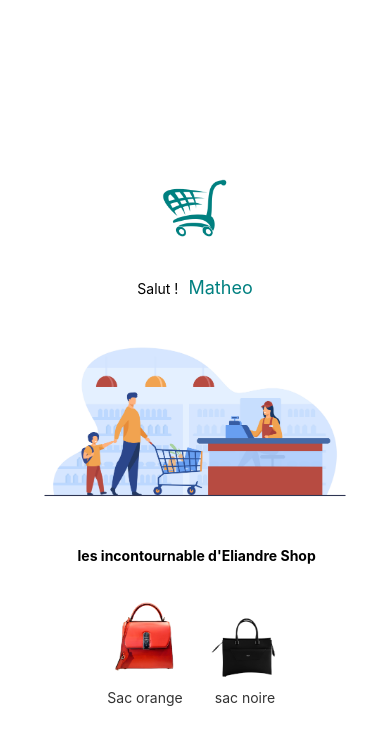
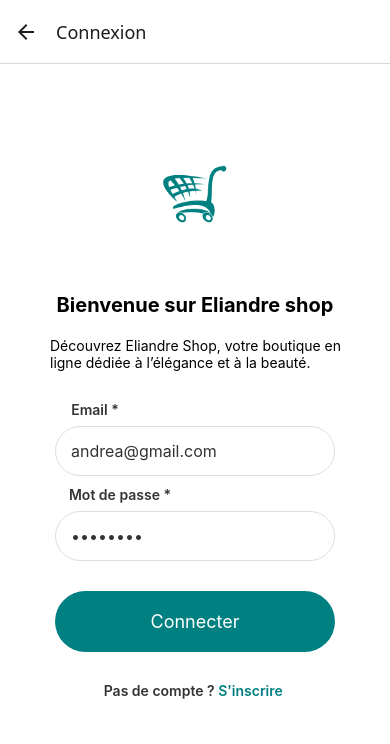
Before and after one commit to magrigsdev/eliandre-shop-mobile, a React Native app: screen /Connexion in a window 390 px wide. Shown: the top 744 px of the page. Built offline with nearby package versions, Linux system fonts and the light colour scheme.

Commit message:
Feat/navigate connexion inscription (#7)
* chore conflit fix

* fix(stackNavigator) en cours de debeugage

* refactor (navigate) correction de debogage en cours

```diff
--- a/App.js
+++ b/App.js
@@ -2,7 +2,7 @@
 
 
 import StackNavigator from './navigations/stackNavigator';
-import { NavigationContainer } from "@react-navigation/native";
+
 import ConnexionScreen from './screens/connexionScreen';
 import InscriptionScreen from './screens/inscriptionScreen';
 import WelcomeScreen from './screens/welcomeScreen';
@@ -10,13 +10,13 @@ import AccueilScreen from './screens/accueilScreen';
 
 export default function App() {
   return (
-      // <NavigationContainer>
-      //   <StackNavigator/>
-      // </NavigationContainer>
+        <>
+          <StackNavigator/>
+        </>
 
-    //<ConnexionScreen/>
+    // <ConnexionScreen/>
      //<InscriptionScreen/>
      //<WelcomeScreen/>
-    <AccueilScreen/>
+     //<AccueilScreen/>
   )
 }
--- a/navigations/stackNavigator.jsx
+++ b/navigations/stackNavigator.jsx
@@ -1,15 +1,21 @@
 import { createNativeStackNavigator } from "@react-navigation/native-stack";
 import WelcomeScreen from "../screens/welcomeScreen";
 import ConnexionScreen from "../screens/connexionScreen";
+import { NavigationContainer } from "@react-navigation/native";
 
 const Stack = createNativeStackNavigator()
 
 const StackNavigator = () => {
     return (
-        <Stack.Navigator initialRouteName="Welcome">
-            <Stack.Screen name="Welcome" component={WelcomeScreen}/>
-            <Stack.Screen name="Connexion" component={ConnexionScreen}/>
-        </Stack.Navigator>
+        <NavigationContainer>
+            <Stack.Navigator initialRouteName="Welcome">
+                <Stack.Screen name="Welcome" component={WelcomeScreen}
+
+                />
+                <Stack.Screen name="Connexion" component={ConnexionScreen}
+                />
+            </Stack.Navigator>
+        </NavigationContainer>
     )
 }
 export default StackNavigator
--- a/screens/accueilScreen.jsx
+++ b/screens/accueilScreen.jsx
@@ -9,7 +9,6 @@ const AccueilScreen = ({ navigate }) => {
             source={require('../assets/logo.png')}
             style={style.logo}  />
             <View style={style.contain}>
-
                 <Text style={style.text_1}>Salut !<Text style={style.text_2}>  Matheo</Text></Text>
             </View>
             <Image
--- a/screens/connexionScreen.jsx
+++ b/screens/connexionScreen.jsx
@@ -3,7 +3,7 @@ import { View,  Text, Image,Pressable, TextInput, ScrollView } from "react-nativ
 import { style } from "../styles/connexionStyle"
 
 
-const ConnexionScreen = ({ navigate }) => {
+const ConnexionScreen = ({ navigation }) => {
 
     // HOOKS INITIATION
     const [formData, setFormData] = useState({email:'', mtp:''})
@@ -75,16 +75,9 @@ const ConnexionScreen = ({ navigate }) => {
     const handleOnSubmit = () => {
         if(Validation()){
             console.log("login success")
-            console.log(emailValidate(formData.email))
-            console.log(emailValidate(formData.mtp))
-            console.log(errors)
         }
         else {
             console.log("failed")
-            console.log(emailValidate(formData.email))
-            console.log(emailValidate(formData.mtp))
-            console.log(errors.length)
-            console.log(errors)
         }
         setFormData({email:'', mtp:''})
 
@@ -114,6 +107,7 @@ const ConnexionScreen = ({ navigate }) => {
                             autoCapitalize="words"
                             autoCorrect={false}
                             keyboardType="default"
+                            secureTextEntry={true}
                             value={formData.email}
                             onChangeText = {(value)=> handleOnChange('email',value)}
                         />
@@ -125,7 +119,7 @@ const ConnexionScreen = ({ navigate }) => {
                         <TextInput
                             style={style.input}
                             placeholder="••••••••"
-                            secureTextEntry
+                            secureTextEntry = {true}
                             autoCapitalize="none"
                             value={formData.mtp}
                             onChangeText = {(value)=> handleOnChange('mtp',value)}
@@ -147,7 +141,9 @@ const ConnexionScreen = ({ navigate }) => {
                         <Text style={style.text_end}>Pas de compte ?
                         <Pressable
                         style={{paddingTop:10}}
-                        onPress={()=>navigate.navigate('Inscription')}><Text style={style.text_end_colored}> S'inscrire </Text>
+                        onPress={()=>navigation.navigate('Inscription')}
+                        >
+                        <Text style={style.text_end_colored}> S'inscrire </Text>
                         </Pressable>
                         </Text>
                     </View>
@@ -157,110 +153,3 @@ const ConnexionScreen = ({ navigate }) => {
             )
 }
 export default ConnexionScreen
-
-// const style = StyleSheet.create({
-//     main:{
-//         flex:1,
-//         justifyContent: 'center',    // centre le texte dans la box
-//         alignItems: 'center',
-//         fontFamily:'roboto',
-//         backgroundColor:'white',
-//         padding:30,
-//     },
-//     logo:{
-//         width:158,
-//         height:139,
-//     },
-//     title:{
-//         fontSize:20,
-//         fontWeight:'bold',
-//         marginBottom:20
-//     },
-//     subTitle:{
-//         fontSize:14,
-//         paddingLeft:20,
-//         marginBottom: 30,
-//     },
-//     contain:{
-//         justifyContent: 'center',    // centre le texte dans la box
-//         alignItems: 'center',
-//         padding:0,
-//     },
-//     champ: {
-//         justifyContent: 'center',    // centre le texte dans la box
-//         alignItems: 'center',
-//         padding:0,
-//         marginBottom:10
-//     },
-
-//     bienvenue:{
-//         width:'100%',
-//         height:239,
-
-//     },
-//     button:{
-//         marginTop: 20,
-//         backgroundColor: 'teal',
-//         padding: 20,
-//         width: 280,
-//         borderRadius: 100,
-//         marginBottom: 10,
-//         alignItems: 'center',
-//     },
-//     buttonText:{
-//          color: '#FFFFFF', // Couleur du texte
-//         fontSize: 18, // Taille de la police
-//     },
-
-//     //************ */
-//     label_email: {
-//         fontSize: 14,
-//         fontWeight: '600',
-//         color: '#333',
-//         marginBottom: 8,
-//         marginEnd:200
-//     },
-//     label_mot_de_passe: {
-//         fontSize: 14,
-//         fontWeight: '600',
-//         color: '#333',
-//         marginBottom: 8,
-//         marginEnd:150
-//   },
-//     input: {
-//         height: 50,
-//         backgroundColor: '#fff',
-//         borderWidth: 1,
-//         borderColor: '#ddd',
-//         paddingHorizontal: 15,
-//         fontSize: 16,
-//         color: '#333',
-//         width: 280,
-//         borderRadius: 100,
-//         marginBottom: 10,
-//   },
-//     text_erreur: {
-//         marginBottom:10,
-//         color:'red',
-//         fontWeight: '600',
-//         textAlign:'center',
-//         paddingLeft: 10,
-//         paddingRight:10
-//     },
-//     text_end:{
-//         color: '#333',
-//         fontSize: 14,
-//         fontWeight: '600',
-//         color: '#333',
-//     },
-//     text_end_colored:{
-//         color: '#333',
-//         fontSize: 14,
-//         fontWeight: '600',
-//         color: 'teal',
-//         marginTop: 10,
-//         marginBottom:-4
-//     }
-
-
-// })
--- a/screens/welcomeScreen.jsx
+++ b/screens/welcomeScreen.jsx
@@ -2,7 +2,7 @@ import { Text, View,Image, Pressable } from "react-native"
 import { style } from "../styles/welcomeStyle"
 
 
-const WelcomeScreen = ({ navigate }) => {
+const WelcomeScreen = ({ navigation }) => {
     return (
         <View style={style.main}>
             <Image
@@ -18,8 +18,7 @@ const WelcomeScreen = ({ navigate }) => {
                 style={style.bienvenue}
                 />
             <Pressable
-                    onPress={()=>navigate.navigate('Connexion')}
-
+                    onPress={()=>navigation.navigate('Connexion')}
                     style={style.button}
                 >
                     <Text style={style.buttonText}>Commencez</Text>
--- a/styles/inscriptionStyle.js
+++ b/styles/inscriptionStyle.js
@@ -148,8 +148,8 @@ export const style = StyleSheet.create({
         fontWeight: '600',
         color: '#333',
         textAlign:'center',
-        width:200,
-        marginTop:5,
+        width:250,
+        marginTop:0,
     },
     text_end_colored:{
         color: '#333',
```
Also changed, not shown: package.json (+4 -3 lines), screens/inscriptionScreen.jsx (+6 -77 lines), 1 other file (tests, documents, lock files or other folders).
